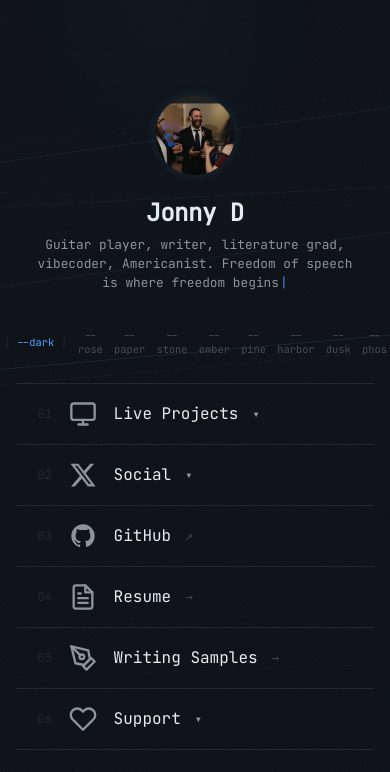
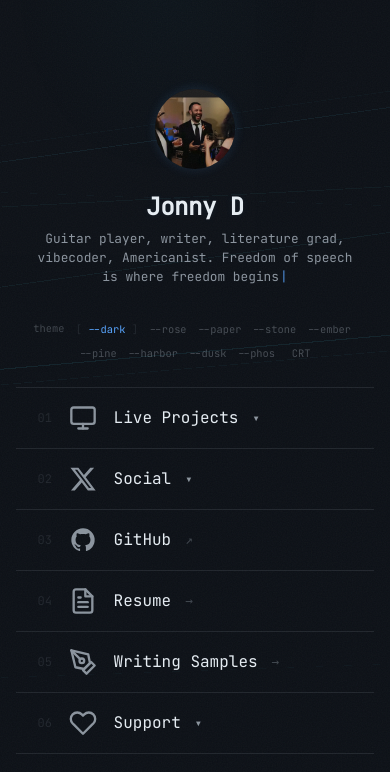
Before and after one commit to jonnydry/jd.me, a React (Vite) app: page / in a window 390 px wide. Shown: the top 772 px of the page. Built offline with nearby package versions, Linux system fonts and the light colour scheme.

Commit message:
fix(css): allow theme toggle to wrap on small screens so CRT button is visible

```diff
--- a/src/index.css
+++ b/src/index.css
@@ -2891,5 +2891,7 @@ html::after {
     max-width: none;
     margin-left: auto;
     margin-right: auto;
-  }
-}
+    flex-wrap: wrap;
+    row-gap: 0.25rem;
+  }
+}
```
